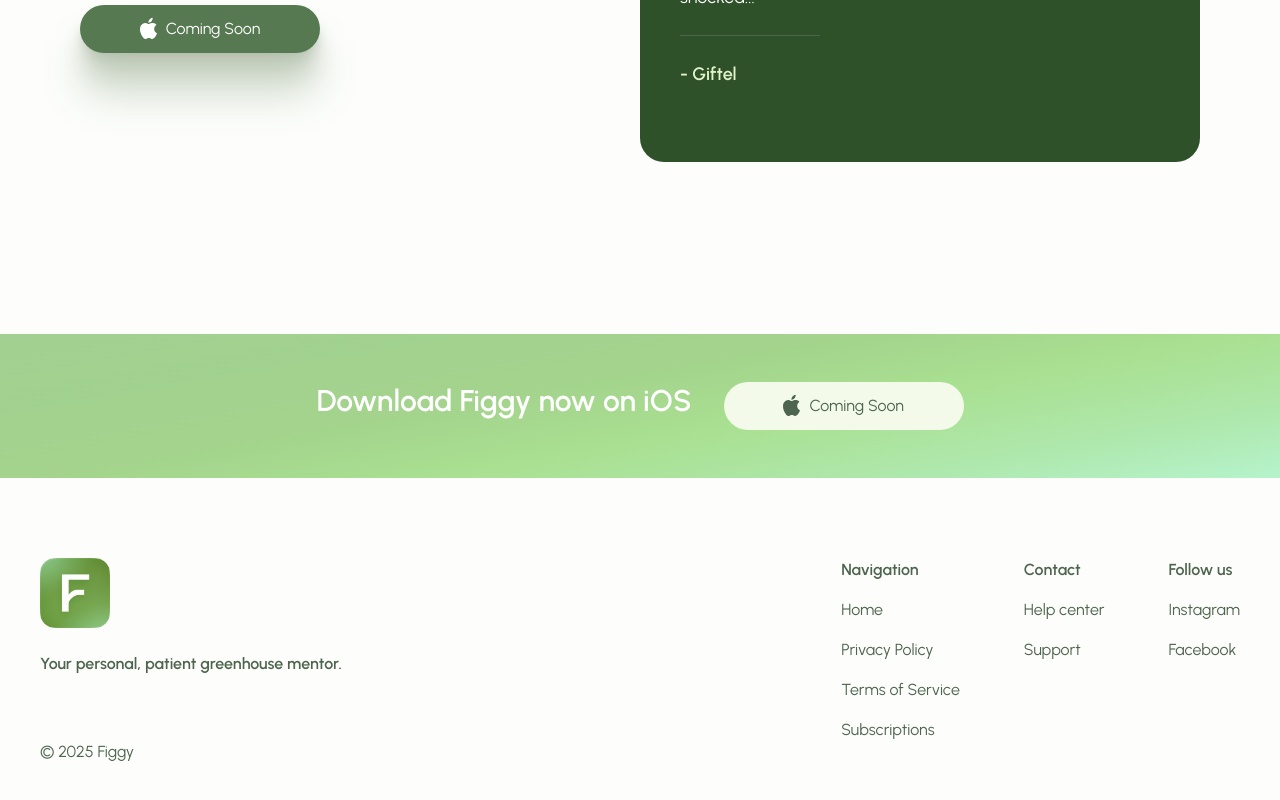
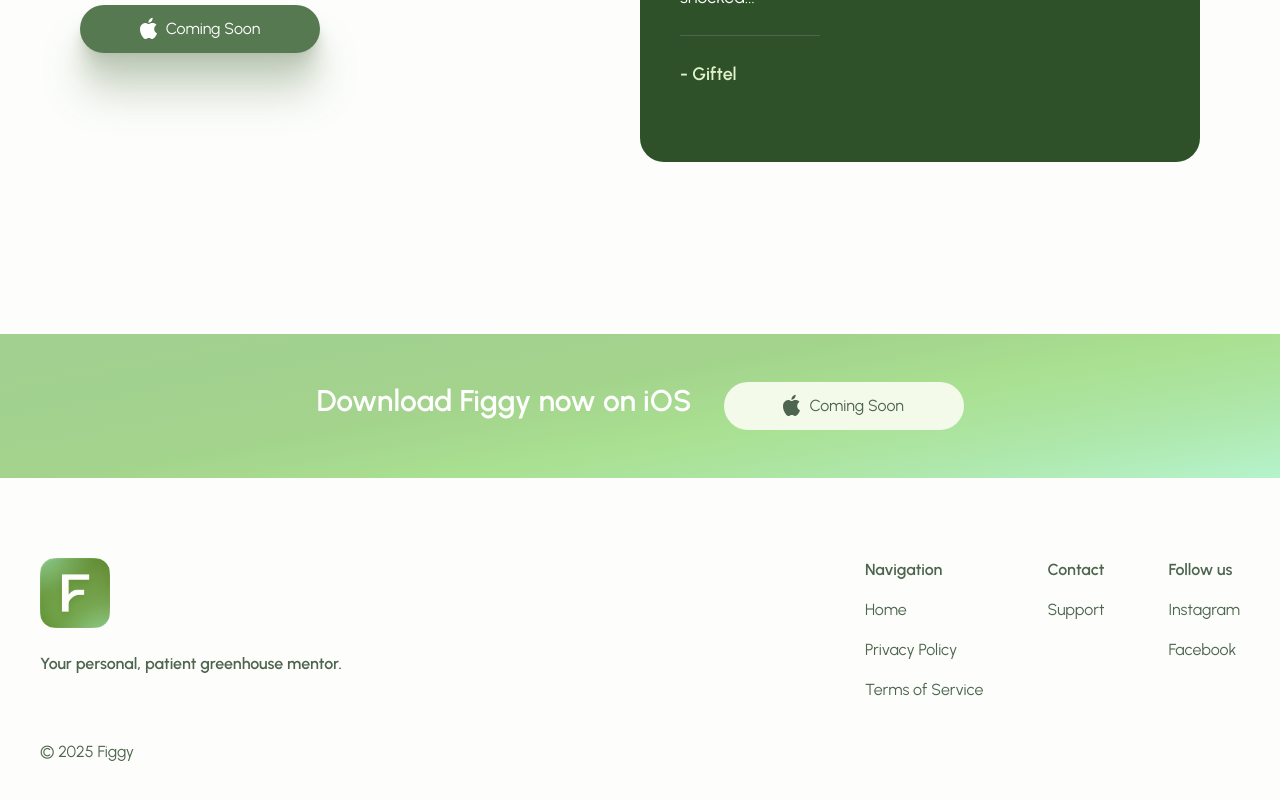
Before and after one commit to Figgy-App/figgy-web, a Next.js app: page / in a window 1280 px wide. Shown: the part 4048-4848 px from the top of the page. Built offline with nearby package versions, Linux system fonts and the light colour scheme.

Commit message:
removed 'Subscriptions' and 'Help Center' menus on footer

```diff
--- a/app/components/footer.tsx
+++ b/app/components/footer.tsx
@@ -22,7 +22,7 @@
               <li className="text-[#4D644D]"><Link href={"/"} className="text-base no-underline">Home</Link></li>
               <li className="text-[#4D644D]"><Link href={"/"} className="text-base no-underline">Privacy Policy</Link></li>
               <li className="text-[#4D644D]"><Link href={"/"} className="text-base no-underline">Terms of Service</Link></li>
-              <li className="text-[#4D644D]"><Link href={"/"} className="text-base no-underline">Subscriptions</Link></li>
+              {/* <li className="text-[#4D644D]"><Link href={"/"} className="text-base no-underline">Subscriptions</Link></li> */}
             </ul>
           </nav>
 
@@ -30,7 +30,7 @@
             <p className="text-base text-[#4D644D] font-bold">Contact</p>
 
             <ul className="flex flex-col gap-4 pt-4">
-              <li className="text-[#4D644D]"><Link href={"/"} className="text-base no-underline">Help center</Link></li>
+              {/* <li className="text-[#4D644D]"><Link href={"/"} className="text-base no-underline">Help center</Link></li> */}
               <li className="text-[#4D644D]"><Link href={"/support"} className="text-base no-underline">Support</Link></li>
             </ul>
           </nav>
```
